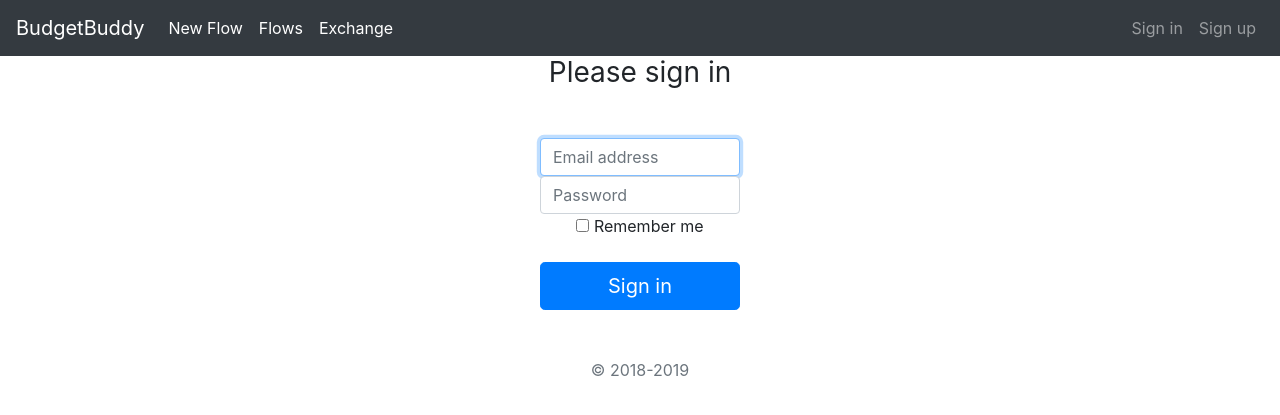
After one commit to angelika-mamchych/BudgetBuddy, a Flask app: page /sign_in in a window 1280 px wide. The commit adds this page. Shown: the top 415 px of the page. Run offline with Flask 2, Linux system fonts and the light colour scheme; some libraries are stand-ins or nearby versions.

Commit message:
Add oportunity of account registration

```diff
--- a/app.py
+++ b/app.py
@@ -2,7 +2,9 @@
 
 from flask import request, render_template, redirect, url_for, jsonify
 import models as m
+from forms import SignupForm
 from settings import app, db
+
 
 
 @app.route("/")
@@ -12,7 +14,6 @@ def form():
 
 @app.route("/new_flow", methods=['GET'])
 def flow_form():
-
     return render_template("flow_form.html", flow=None, buttontext='Create Flow')
 
 
@@ -99,13 +100,11 @@ def flow_compare_result():
                 'left': total_amount - step_fee
             }
 
-
     return render_template(
         "flows_compare.html",
         flows=flows,
         fees=fees
     )
-
 
 @app.route('/edit_flow/<int:flow_id>', methods=['GET', 'POST'])
 def edit_flow(flow_id):
@@ -141,5 +140,28 @@ def delete_flow(flow_id):
     return redirect(url_for('show_flows'))
 
 
+@app.route("/sign_in", methods=['GET'])
+def signin_form():
+    return render_template("signin.html")
+
+
+@app.route("/sign_up", methods=['GET', 'POST'])
+def signup_form():
+    form = SignupForm(request.form)
+    if request.method == 'POST' and form.validate():
+        user = m.User(
+            username=form.username.data.strip(),
+            email=form.email.data.strip(),
+            password=str(form.password.data.strip())
+        )
+
+        db.session.add(user)
+        db.session.commit()
+
+        return redirect(url_for('signin_form'))
+
+    return render_template('signup.html', form=form, buttontext='Sign Up')
+
+
 if __name__ == "__main__":
     app.run()
--- a/init_db.py
+++ b/init_db.py
@@ -1,4 +1,4 @@
 from settings import db
-from models import Flow
+from models import Flow, User
 
 db.create_all()
--- /dev/null
+++ b/templates/includes/_formhelpers.html
@@ -0,0 +1,9 @@
+{% macro render_field(field) %}
+    {{ field.label }}
+    {{ field(**kwargs)|safe }}
+    {% if field.errors %}
+        {% for error in field.errors %}
+            <span class="help-inline">{{ error }}</span>
+        {% endfor %}
+    {% endif %}
+{% endmacro %}
--- a/templates/includes/_navbar.html
+++ b/templates/includes/_navbar.html
@@ -14,14 +14,19 @@
             <a class="nav-link" href="/new_flow">New Flow</a>
           </li>
             <li class="nav-item active">
-            <a class="nav-link" href="/flows">Flows</a>
+                <a class="nav-link" href="/flows">Flows</a>
             </li>
-           <!--<li class="nav-item">
-            <a class="nav-link disabled" href="#">Disabled</a>
-          </li>-->
-          <li class="nav-item active">
-            <a class="nav-link" target="_blank" href="https://finance.i.ua/" aria-haspopup="true" aria-expanded="false">Exchange</a>
-          </li>
+            <li class="nav-item active">
+                <a class="nav-link" target="_blank" href="https://finance.i.ua/" aria-haspopup="true" aria-expanded="false">Exchange</a>
+            </li>
         </ul>
+          <ul class="navbar-nav d-lg">
+              <li class="nav-item">
+                  <a class="nav-link" href="/sign_in">Sign in</a></li>
+              <li class="nav-item">
+                  <a class="nav-link" href="/sign_up">Sign up</a></li>
+          </ul>
+
+
       </div>
     </nav>
--- a/templates/layout.html
+++ b/templates/layout.html
@@ -13,6 +13,7 @@
 <body>
     {% include 'includes/_navbar.html' %}
     <div class="container">
+        {% include 'includes/_formhelpers.html' %}
         {% block body %} {% endblock %}
     </div>
 <script src="https://code.jquery.com/jquery-3.3.1.slim.min.js" integrity="sha384-q8i/X+965DzO0rT7abK41JStQIAqVgRVzpbzo5smXKp4YfRvH+8abtTE1Pi6jizo" crossorigin="anonymous"></script>
--- /dev/null
+++ b/templates/signin.html
@@ -0,0 +1,36 @@
+{% extends "layout.html" %}
+
+{% block body %}
+
+<!--<h1>Signin</h1>
+        <form action="" method="POST">
+          <div class="form-group">
+              <label>Username</label>
+              <input type="text" name="username" class="form-control" value="{{request.form.username}}">
+          </div>
+          <div class="form-group">
+              <label>Password</label>
+              <input type="password" name="password" class="form-control" value="{{request.form.password}}">
+          </div>
+          <button type="submit" class="btn btn-primary">Submit</button>
+        </form>
+
+-->
+<div class="text-center">
+  <form class="form-signin" style="width: 200px; margin: 0 auto">
+    <h1 class="h3 mb-5 font-weight-normal">Please sign in</h1>
+    <label for="inputEmail" class="sr-only">Email address</label>
+    <input type="email" id="inputEmail" class="form-control" placeholder="Email address" required autofocus>
+    <label for="inputPassword" class="sr-only">Password</label>
+    <input type="password" id="inputPassword" class="form-control" placeholder="Password" required>
+    <div class="checkbox mb-3">
+      <label>
+        <input type="checkbox" value="remember-me"> Remember me
+      </label>
+    </div>
+    <button class="btn btn-lg btn-primary btn-block" type="submit">Sign in</button>
+    <p class="mt-5 mb-3 text-muted">&copy; 2018-2019</p>
+  </form>
+  </div>
+
+{% endblock %}
```
Also changed, not shown: forms.py (+7 -1 lines), models.py (+19 -0 lines), templates/signup.html (added, +22 -0 lines).
